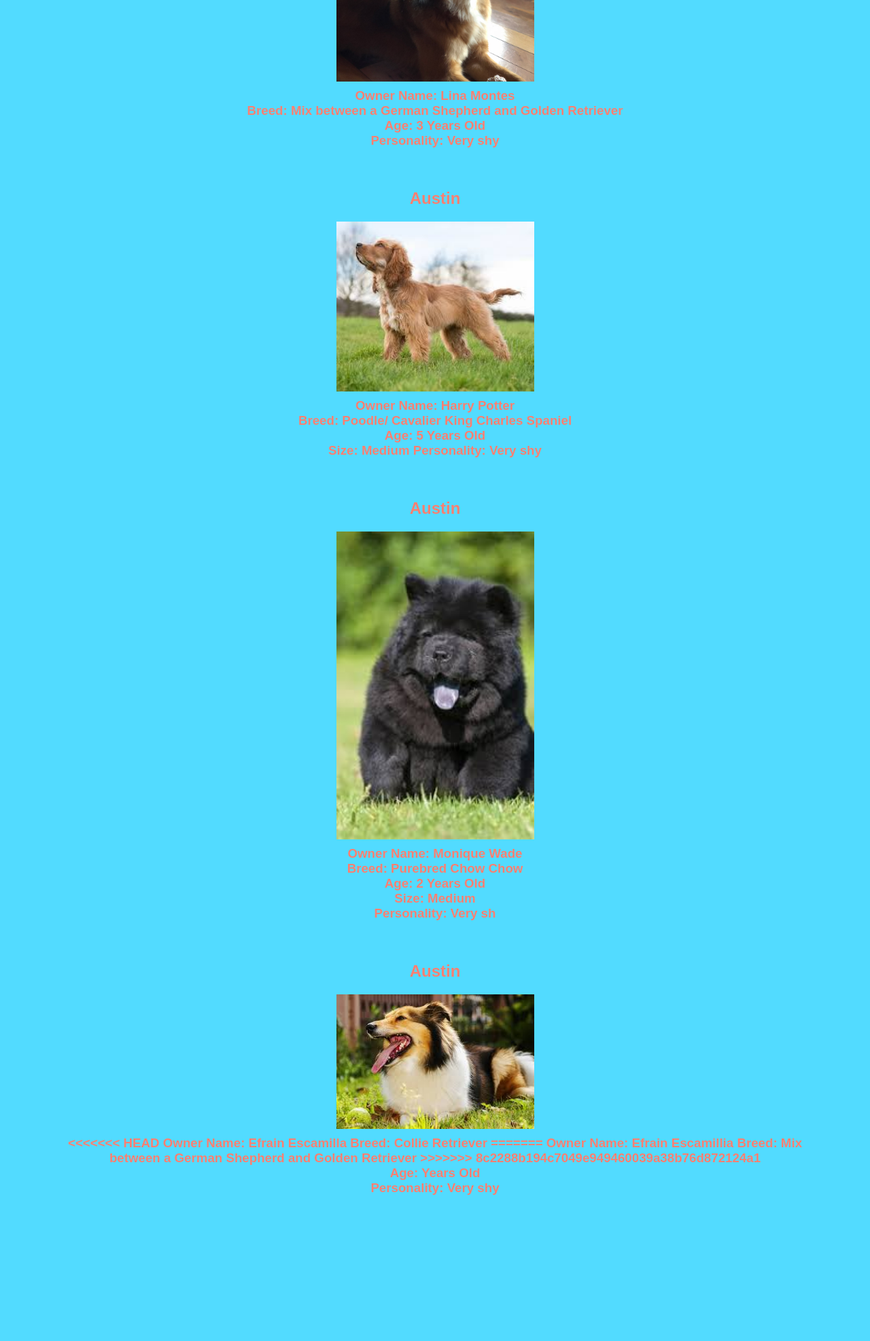
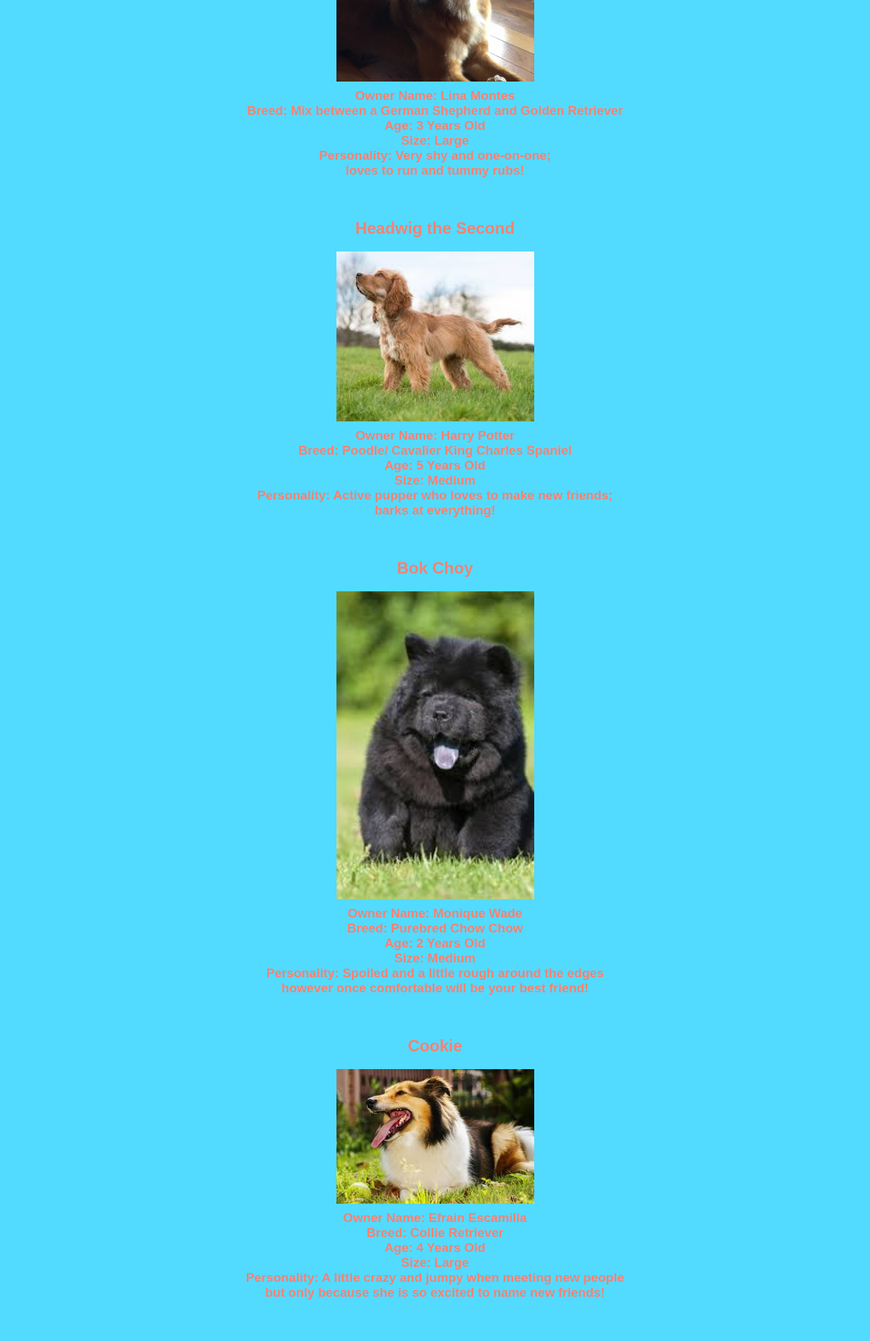
Before and after one commit to linamontes10-zz/sniff, a Python web app: template templates/newplaydate.html in a window 1280 px wide. Shown: the part 424-2397 px from the top of the page at 68% size. Before the commit the page ends 2182 px from the top, so only its background shows below. Run offline with Jinja, Linux system fonts and the light colour scheme; the template is opened without the code that fills it, so the values that code supplies are empty.

Commit message:
Dog Profiles

```diff
--- a/templates/newplaydate.html
+++ b/templates/newplaydate.html
@@ -22,27 +22,33 @@
       <br>
       Age: 3 Years Old
       <br>
-      Personality: Very shy
+      Size: Large
+      <br/>
+      Personality: Very shy and one-on-one; <br/>
+      loves to run and tummy rubs!
 
     </h3>
   </div>
 
   <div class="dogprofiles">
-    <h2> Austin </h2>
+    <h2> Headwig the Second </h2>
     <img src="/static/images/peri.jpeg">
     <h3 class="doginfo">
-      Owner Name: Harry Potter <br/>
+      Owner Name: Harry Potter
+      <br/>
       Breed: Poodle/ Cavalier King Charles Spaniel
       <br>
       Age: 5 Years Old
       <br>
       Size: Medium
-      Personality: Very shy
+      <br/>
+      Personality: Active pupper who loves to make new friends;<br/>
+      barks at everything!
 
     </h3>
   </div>
   <div class="dogprofiles">
-    <h2> Austin </h2>
+    <h2> Bok Choy </h2>
     <img src="/static/images/chow.jpeg">
     <h3 class="doginfo">
       Owner Name: Monique Wade <br/>
@@ -52,26 +58,29 @@
       <br>
       Size: Medium
       <br/>
-      Personality: Very sh
+      Personality: Spoiled and a little rough around the edges <br/>
+      however once comfortable will be your best friend!
 
     </h3>
   </div>
+
   <div class="dogprofiles">
-    <h2> Austin </h2>
+    <h2> Cookie </h2>
     <img src="/static/images/collie.jpeg">
     <h3 class="doginfo">
-<<<<<<< HEAD
+
       Owner Name: Efrain Escamilla
+      <br/>
       Breed: Collie Retriever
-=======
-      Owner Name: Efrain Escamillia
-      Breed: Mix between a German Shepherd and Golden Retriever
->>>>>>> 8c2288b194c7049e949460039a38b76d872124a1
       <br>
-      Age:  Years Old
+      Age: 4 Years Old
       <br>
-      Personality: Very shy
+      Size: Large
+      <br/>
+      Personality: A little crazy and jumpy when meeting new people <br/>
+      but only because she is so excited to name new friends!
 
     </h3>
+  </div>
 </body>
 </html>
```
